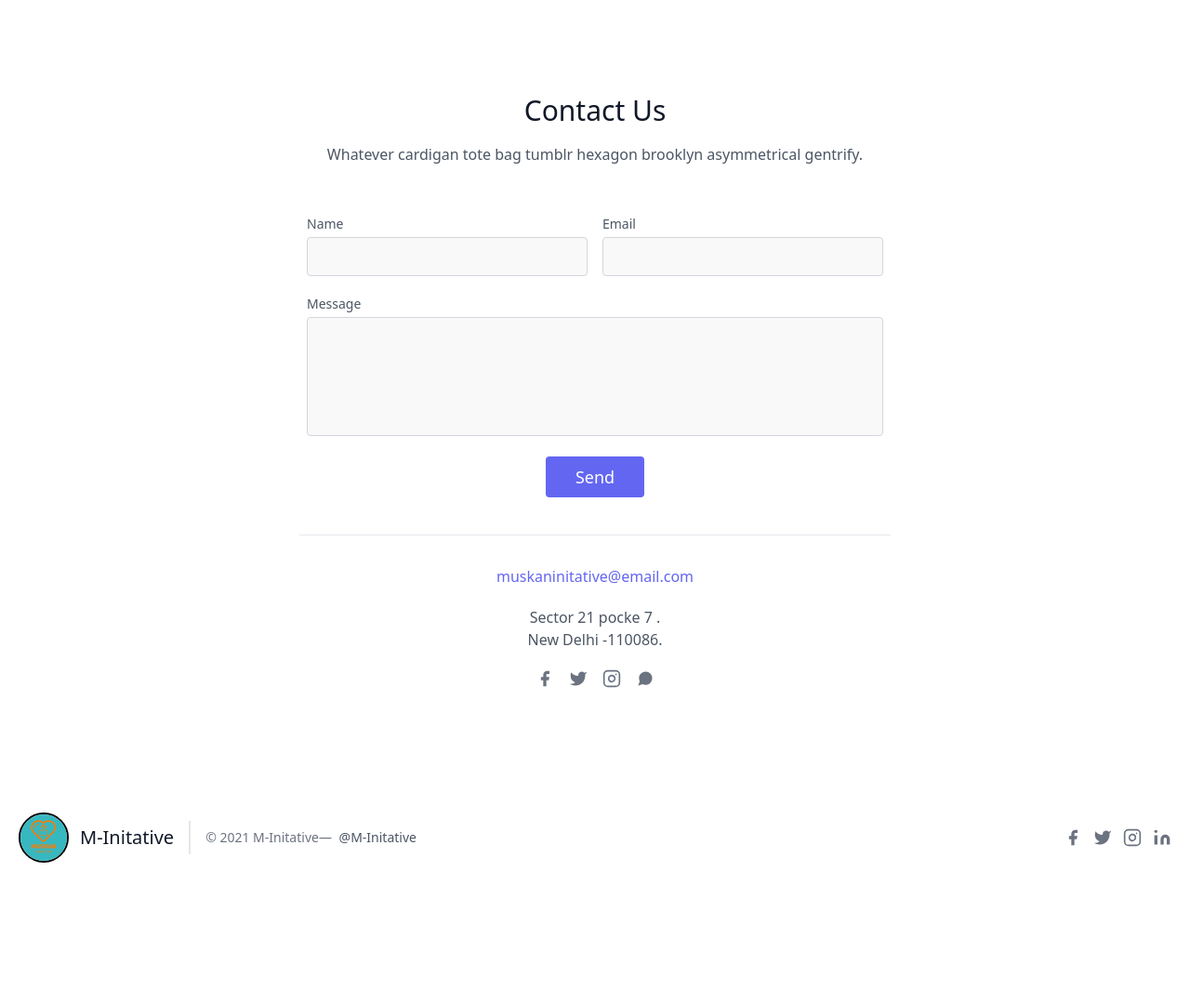
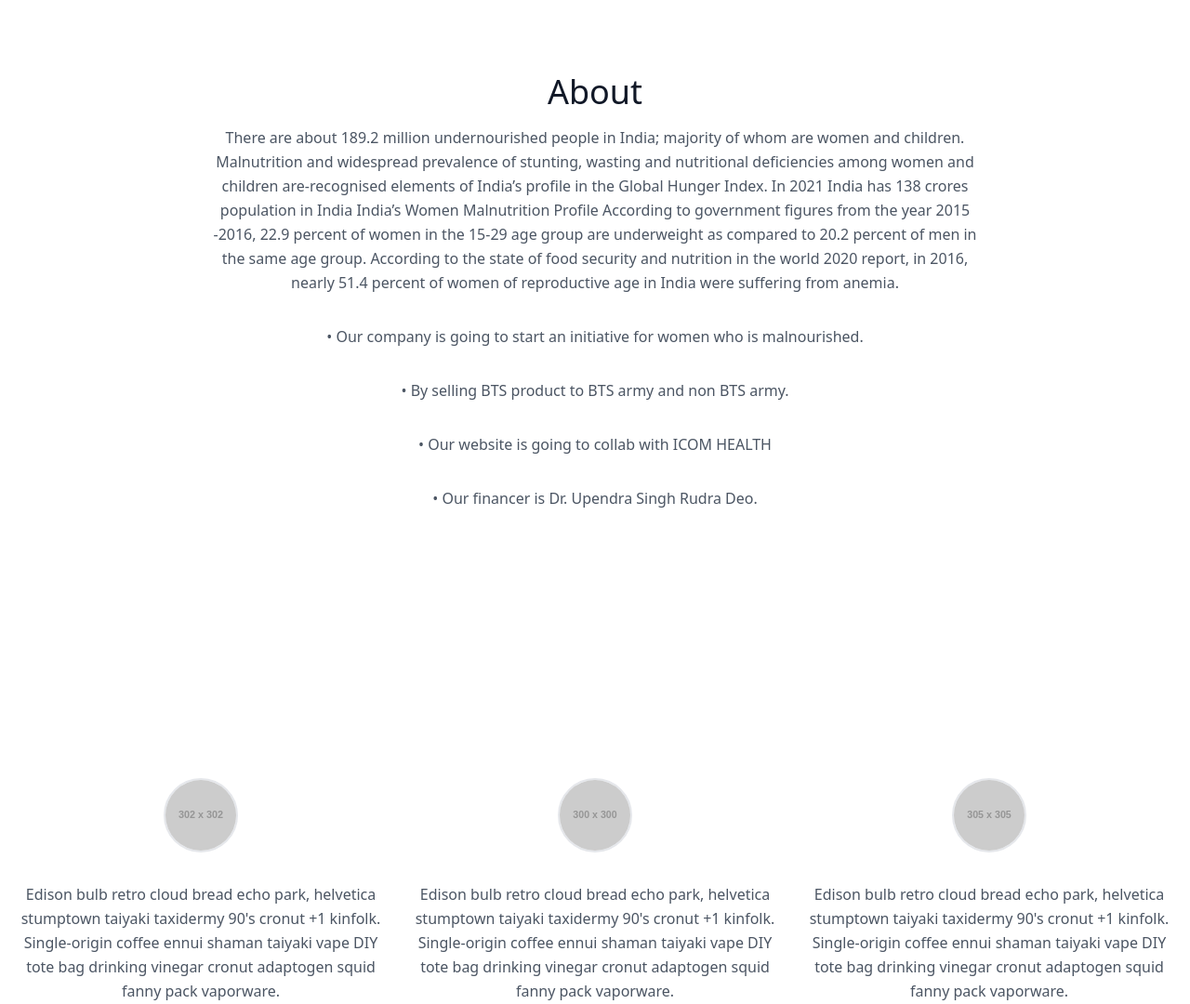
Before and after one commit to Minitative1234/Muskan-Initative, a plain HTML site: page index.html in a window 1280 px wide. Shown: the part 1720-2800 px from the top of the page at 93% size. Before the commit the page ends 2680 px from the top, so only its background shows below. Drawn offline with nearby package versions, Linux system fonts and the light colour scheme; placeholder pictures from the web are drawn by us.

Commit message:
Add files via upload

```diff
--- a/css/style.css
+++ b/css/style.css
@@ -12,3 +12,6 @@
     border: 2px solid black;
     border-radius: 100px;
 }
+.navbar{
+    background-color:cadetblue;
+}
--- a/index.html
+++ b/index.html
@@ -10,10 +10,10 @@
 </head>
 <body>
 
-    <header class="text-gray-600 body-font">
+    <header class="navbar">
         <div class="container mx-auto flex flex-wrap p-5 flex-col md:flex-row items-center">
           <a class="flex title-font font-medium items-center text-gray-900 mb-4 md:mb-0">
-            <div class="logo"><img src="IMG/logo.png.jpg" alt="logo"></div>
+            <div class="logo"><img src="IMG/logo.png" alt="logo"></div>
             </svg>
             <span class="ml-3 text-xl">M-Initative</span>
           </a>
@@ -42,8 +42,6 @@
             </h1>
             <p class="mb-8 leading-relaxed">--------------------------------------------------------------------------------------------.</p>
             <div class="flex justify-center">
-              <button class="inline-flex text-white bg-indigo-500 border-0 py-2 px-6 focus:outline-none hover:bg-indigo-600 rounded text-lg">Button</button>
-              <button class="ml-4 inline-flex text-gray-700 bg-gray-100 border-0 py-2 px-6 focus:outline-none hover:bg-gray-200 rounded text-lg">Button</button>
             </div>
           </div>
         </div>
@@ -87,6 +85,56 @@
         </div>
       </section>
 
+      <section class="text-gray-600 body-font">
+        <div class="container mx-auto flex flex-col px-5 py-24 justify-center items-center">
+          <div class="w-full md:w-2/3 flex flex-col mb-16 items-center text-center">
+
+            <h1 class="title-font sm:text-4xl text-3xl mb-4 font-medium text-gray-900">About</h1>
+            <p class="mb-8 leading-relaxed">There are about 189.2 million undernourished people in India; majority of whom are women and children. Malnutrition and widespread prevalence of stunting,
+              wasting and nutritional deficiencies among women and children are-recognised  elements of India’s profile in the Global Hunger Index.
+
+              In 2021 India has 138 crores population in India
+              India’s Women Malnutrition Profile
+              According to government figures from the year 2015 -2016, 22.9 percent of women in the 15-29 age group are underweight as compared to 20.2 percent of men in the same age group. According to the state of food security and nutrition in the world 2020 report, in 2016, nearly 51.4 percent of women of reproductive age in India were suffering from anemia.</p>
+            <p class="mb-8 leading-relaxed">•	Our company is going to start an initiative for women who is malnourished. </p>
+            <p class="mb-8 leading-relaxed">•	By selling BTS product to BTS army and non BTS army.  </p>
+            <p class="mb-8 leading-relaxed">•	Our website is going to collab with ICOM HEALTH </p>
+            <p class="mb-8 leading-relaxed">•	Our financer is Dr. Upendra Singh Rudra Deo.</p>
+      </section>
+
+      <section class="text-gray-600 body-font">
+        <div class="container px-5 py-24 mx-auto">
+          <div class="flex flex-wrap -m-4">
+            <div class="lg:w-1/3 lg:mb-0 mb-6 p-4">
+              <div class="h-full text-center">
+                <img alt="testimonial" class="w-20 h-20 mb-8 object-cover object-center rounded-full inline-block border-2 border-gray-200 bg-gray-100" src="https://dummyimage.com/302x302">
+                <p class="leading-relaxed">Edison bulb retro cloud bread echo park, helvetica stumptown taiyaki taxidermy 90's cronut +1 kinfolk. Single-origin coffee ennui shaman taiyaki vape DIY tote bag drinking vinegar cronut adaptogen squid fanny pack vaporware.</p>
+                <span class="inline-block h-1 w-10 rounded bg-indigo-500 mt-6 mb-4"></span>
+                <h2 class="text-gray-900 font-medium title-font tracking-wider text-sm">HOLDEN CAULFIELD</h2>
+                <p class="text-gray-500">Senior Product Designer</p>
+              </div>
+            </div>
+            <div class="lg:w-1/3 lg:mb-0 mb-6 p-4">
+              <div class="h-full text-center">
+                <img alt="testimonial" class="w-20 h-20 mb-8 object-cover object-center rounded-full inline-block border-2 border-gray-200 bg-gray-100" src="https://dummyimage.com/300x300">
+                <p class="leading-relaxed">Edison bulb retro cloud bread echo park, helvetica stumptown taiyaki taxidermy 90's cronut +1 kinfolk. Single-origin coffee ennui shaman taiyaki vape DIY tote bag drinking vinegar cronut adaptogen squid fanny pack vaporware.</p>
+                <span class="inline-block h-1 w-10 rounded bg-indigo-500 mt-6 mb-4"></span>
+                <h2 class="text-gray-900 font-medium title-font tracking-wider text-sm">ALPER KAMU</h2>
+                <p class="text-gray-500">UI Develeoper</p>
+              </div>
+            </div>
+            <div class="lg:w-1/3 lg:mb-0 p-4">
+              <div class="h-full text-center">
+                <img alt="testimonial" class="w-20 h-20 mb-8 object-cover object-center rounded-full inline-block border-2 border-gray-200 bg-gray-100" src="https://dummyimage.com/305x305">
+                <p class="leading-relaxed">Edison bulb retro cloud bread echo park, helvetica stumptown taiyaki taxidermy 90's cronut +1 kinfolk. Single-origin coffee ennui shaman taiyaki vape DIY tote bag drinking vinegar cronut adaptogen squid fanny pack vaporware.</p>
+                <span class="inline-block h-1 w-10 rounded bg-indigo-500 mt-6 mb-4"></span>
+                <h2 class="text-gray-900 font-medium title-font tracking-wider text-sm">HENRY LETHAM</h2>
+                <p class="text-gray-500">CTO</p>
+              </div>
+            </div>
+          </div>
+        </div>
+      </section>
 
       <section class="text-gray-600 body-font relative">
         <div class="container px-5 py-24 mx-auto">
@@ -156,7 +204,7 @@
         <div class="container px-5 py-8 mx-auto flex items-center sm:flex-row flex-col">
           <a class="flex title-font font-medium items-center md:justify-start justify-center text-gray-900">
 
-              <div class="logo"><img src="IMG/logo.png.jpg" alt="logo"></div>
+              <div class="logo"><img src="IMG/logo.png" alt="logo"></div>
             </svg>
             <span class="ml-3 text-xl">M-Initative</span>
           </a>
@@ -189,5 +237,7 @@
           </span>
         </div>
       </footer>
+
+
 </body>
 </html>
```
Also changed, not shown: logo.png (added).
